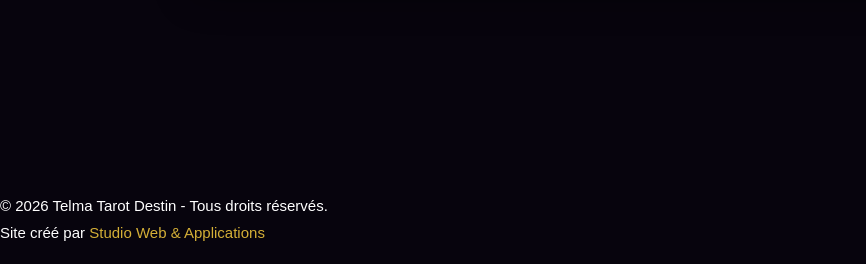
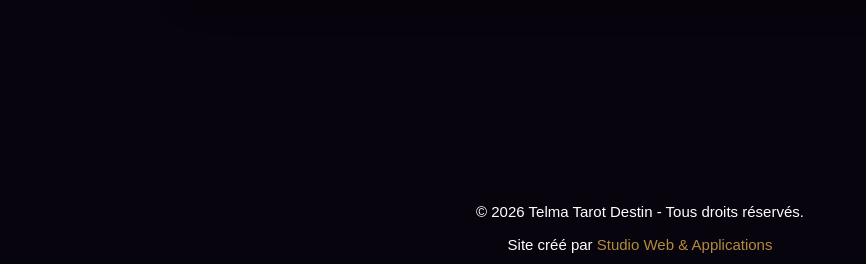
Before and after one commit to MSEDIT-1304/Telma-Tarot-Destin, a Flask app: page / in a window 1280 px wide. Shown: the part 1922-2186 px from the top of the page, without its empty margins (0-866 px from the left). Before the commit the page ends 2163 px from the top, so only its background shows below. Run offline with Flask 3, Linux system fonts and the light colour scheme.

Commit message:
Update style.css

```diff
--- a/static/style.css
+++ b/static/style.css
@@ -934,5 +934,32 @@ form textarea:focus{
         min-width:unset;
 
     }
+}
+
+/* Footer */
+footer {
+    width: 100%;
+    text-align: center;
+    padding: 20px 0;
+}
+
+.footer-contenu {
+    width: 100%;
+    text-align: center;
+    margin: 0 auto;
+}
+
+.footer-contenu p {
+    margin: 6px 0;
+}
+
+.footer-contenu a {
+    color: #b38b3d;
+    text-decoration: none;
+}
+
+.footer-contenu a:hover {
+    text-decoration: underline;
+}
 
 }
```
